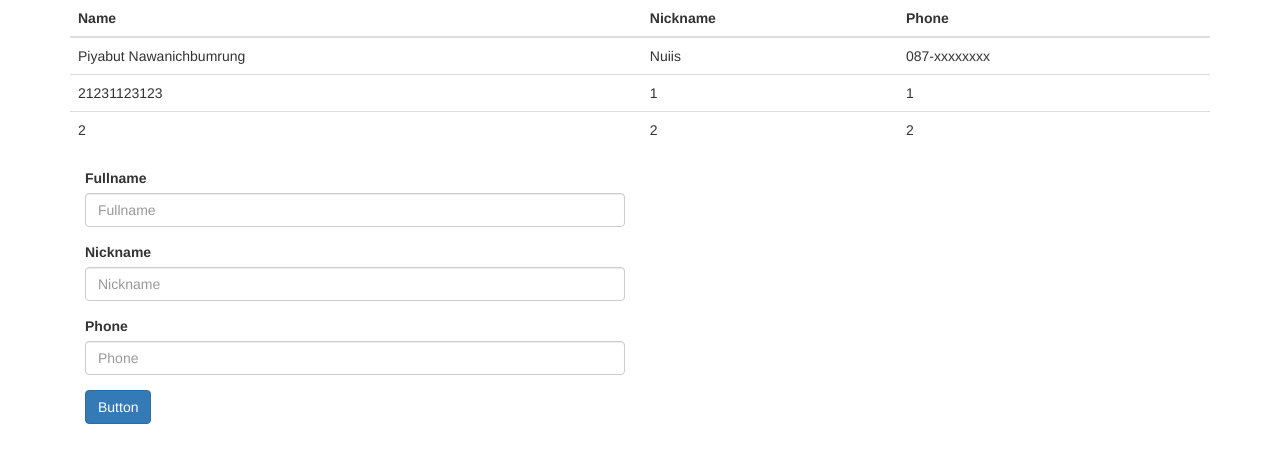
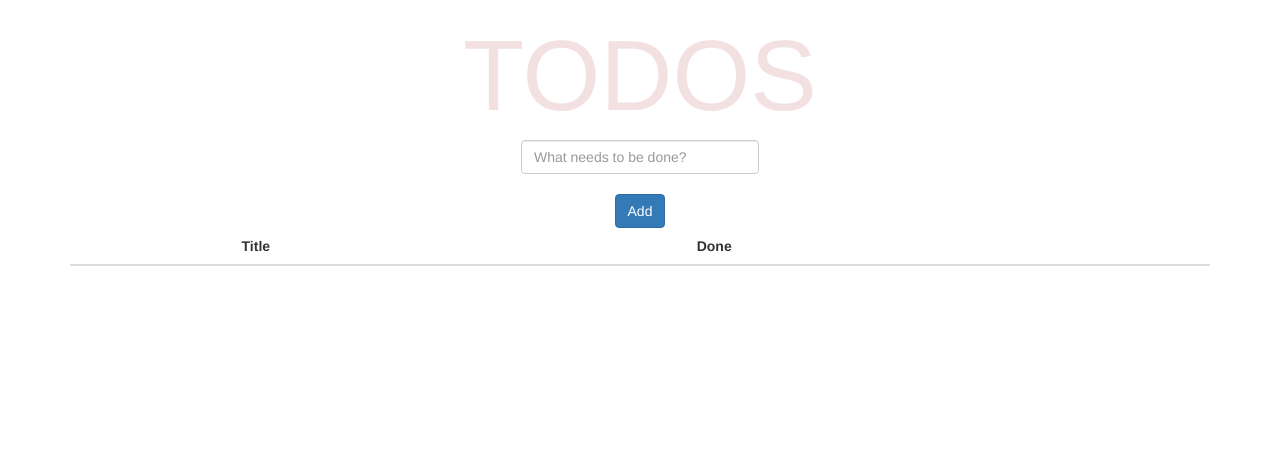
Before and after one commit to nuiis3137/TODOByMe, a website: page index.html in a window 1280 px wide. Drawn offline with nearby package versions, Linux system fonts and the light colour scheme.

Commit message:
change index

```diff
--- a/index.html
+++ b/index.html
@@ -1,57 +1,49 @@
 <!DOCTYPE html>
-<html ng-app = 'ContactApp'>
+<html ng-app="ContactApp">
   <head>
     <meta charset="utf-8">
-    <title>Welcome Angular</title>
+    <title>TODOBYMe</title>
   </head>
   <link href="node_modules/bootstrap/dist/css/bootstrap.min.css" rel="stylesheet">
-  <body>
-    <div class="container">
-      <div ng-controller = "ListContactController">
-        <table class="table table-hover" class="table table-bordered" >
-          <thead>
-            <tr>
-              <th>  Name  </th>
-              <th>  Nickname    </th>
-              <th>  Phone    </th>
-            </tr>
-          </thead>
-          <tbody>
-            <tr ng-repeat = "contact in contacts">
-              <td> {{ contact.fullname }} </td>
-              <td> {{ contact.nickname }}</td>
-              <td> {{ contact.phone }}</td>
-            </tr>
-          </tbody>
-        </table>
-      </div>
-      <div ng-controller="AddContactController  ">
-        <div class="col-md-6">
-        <form name="contact">
-          <div class="form-group">
-            <label for="fullname">Fullname</label>
-            <input type="text" id="fullname" class="form-control"  ng-model ="fullname" placeholder="Fullname">
+  <header>
+    <h1 style="text-align:center; color: rgba(175, 45, 45, 0.15); font-size: 100px">TODOS</h1>
+  </header>
+
+  <body >
+
+    <center>
+
+      <div ng-controller="AddTodosController">
+        <form>
+          <div class="col-md-4"></div>
+          <div  class="col-md-4"  >
+            <input style="width:60%; hight:20%;" type="text" class="form-control" id="title" ng-model='title' placeholder="What needs to be done?">
+            <br><button ng-click="save()" type="button" class="btn btn-primary" name="button">Add</button>
           </div>
-          <div class="form-group">
-              <label for="nickname">Nickname</label>
-              <input type="text" id="nickname" class="form-control" ng-model = "nickname"  placeholder="Nickname">
-          </div>
-          <div class="form-group">
-              <label for="phone">Phone</label>
-              <input type="text" id="phone" class="form-control" ng-model = "phone" placeholder="Phone">
-          </div>
-          <button ng-click = "save()" class="btn btn-primary" type="submit">Button</button>
+
         </form>
-  </div>
       </div>
     </div>
 
-
-
+    <div class="container">
+      <div ng-controller="ListContactController">
+        <table class="table table-hover">
+          <thead>
+            <th></th>
+            <th>Title</th>
+            <th>Done</th>
+            <tbody>
+              <tr ng-repeat="contact in contacts">
+                <td>{{ contact.fullname }}</td>
+              </tr>
+            </tbody>
+          </thead>
+        </table>
+      </div>
+      </center>
+    <script src="node_modules/angular/angular.js" charset="utf-8"></script>
+    <script src="app.js"> </script>
     <script src="node_modules/jquery/dist/jquery.min.js"></script>
     <script src="node_modules/bootstrap/dist/js/bootstrap.min.js"></script>
-    <script src="node_modules/angular/angular.js" charset="utf-8"></script>
-    <script src="app.js" charset= "utf-8" ></script>
-
   </body>
 </html>
```
